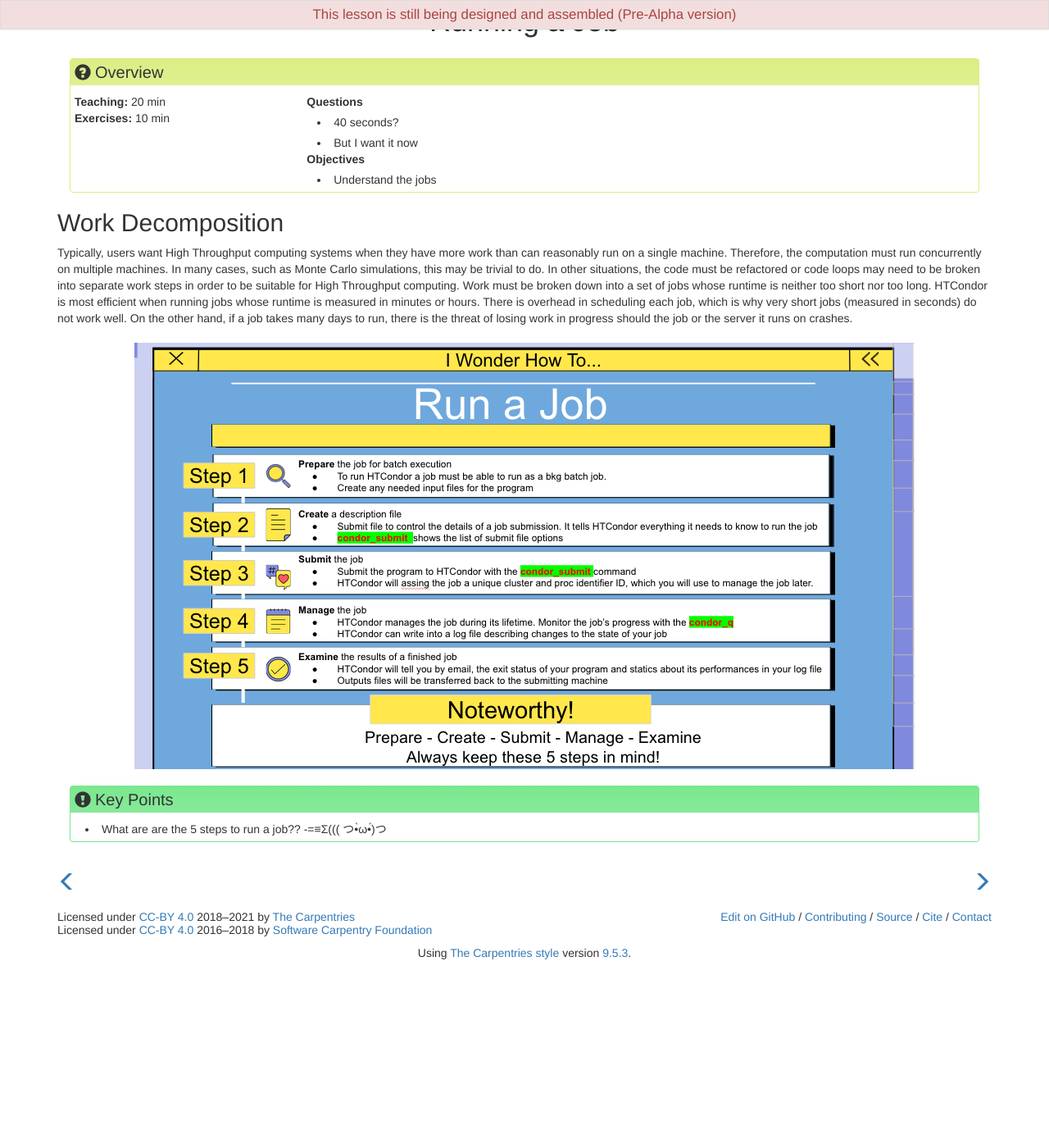
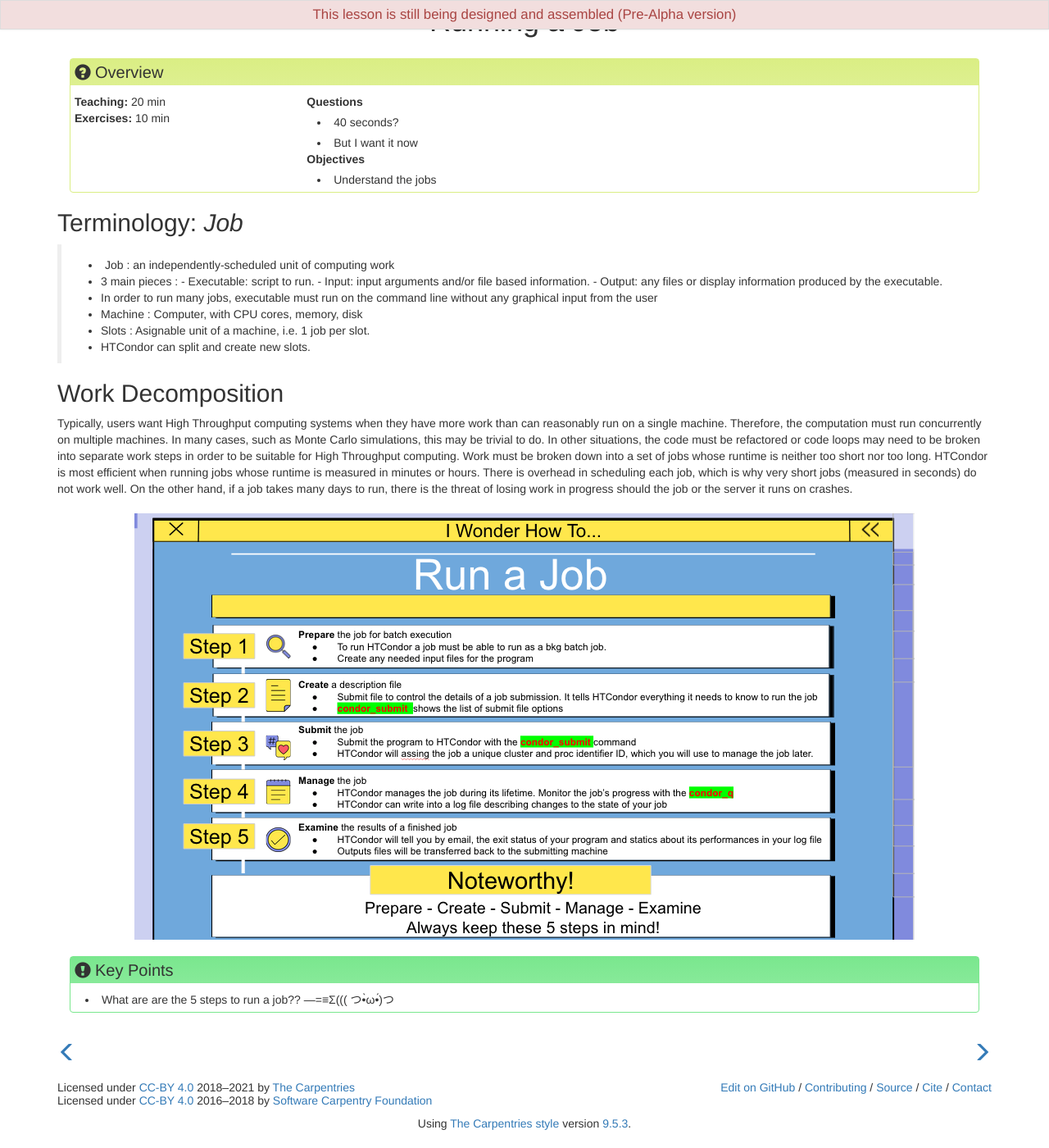
Before and after one commit to Cecilia-Duran/chicago_tier3_batch_and_storage, a Jekyll site: the page built from _episodes/02-running_ajob.md, in a window 1280 px wide and 1400 px high, scrolled down 180 px. Shown: the whole window at 82% size. Built offline with Jekyll 4.4.1, drawn with Linux system fonts in a browser that asks for light colours; before the commit the page ends 1372 px from its top, so only the background shows below that.

Commit message:
Update 02-running_ajob.md

```diff
--- a/_episodes/02-running_ajob.md
+++ b/_episodes/02-running_ajob.md
@@ -8,8 +8,21 @@ questions:
 objectives:
 - "Understand the jobs"
 keypoints:
-- "What are are the 5 steps to run a job??  -=≡Σ((( つ•̀ω•́)つ "
+- "What are are the 5 steps to run a job??  ---=≡Σ((( つ•̀ω•́)つ "
 ---
+## Terminology: *Job*
+
+  > - Job : an independently-scheduled unit of computing work
+  >
+  > - 3 main pieces :
+  >         - Executable: script to run.
+  >         - Input:  input arguments and/or file based information.
+  >         - Output: any files or display information produced by the executable.
+  > - In order to run many jobs, executable must run on the command line without any graphical input from the user
+  > - Machine : Computer, with CPU cores, memory, disk
+  > - Slots : Asignable unit of a machine, i.e. 1 job per slot.
+  > - HTCondor can split and create new slots.
+  >
 
 ## Work Decomposition
 Typically, users want High Throughput computing systems when they have more work than can reasonably run on a single machine. Therefore, the computation must run concurrently on multiple machines. In many cases, such as Monte Carlo simulations, this may be trivial to do. In other situations, the code must be refactored or code loops may need to be broken into separate work steps in order to be suitable for High Throughput computing. Work must be broken down into a set of jobs whose runtime is neither too short nor too long. HTCondor is most efficient when running jobs whose runtime is measured in minutes or hours. There is overhead in scheduling each job, which is why very short jobs (measured in seconds) do not work well. On the other hand, if a job takes many days to run, there is the threat of losing work in progress should the job or the server it runs on crashes.
```
